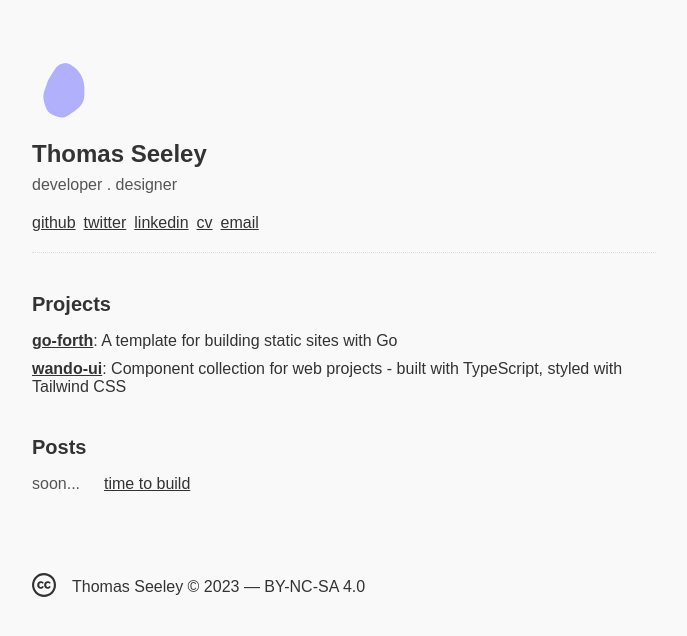
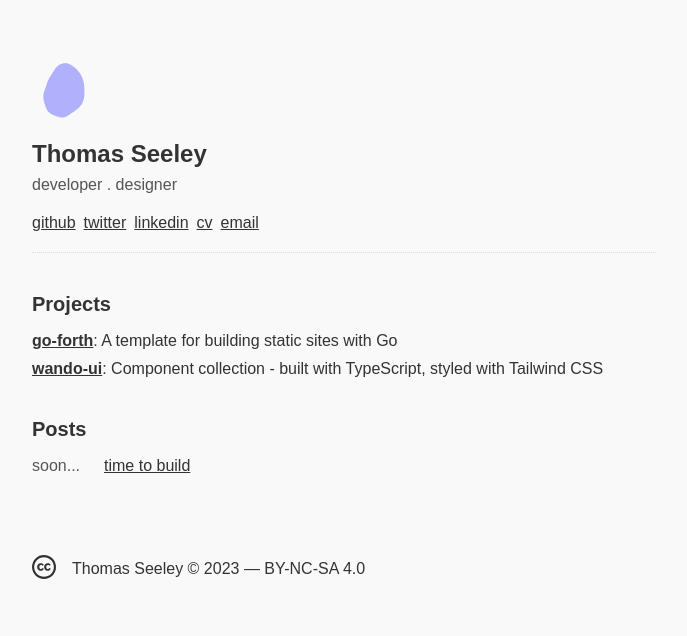
Before and after one commit to iamseeley/ts-site, a React (Vite) app: page / in a window 1280 px wide. Shown: the top 636 px of the page, without its empty margins (296-983 px from the left). Built offline with nearby package versions, Linux system fonts and the light colour scheme.

Commit message:
changing project description

```diff
--- a/src/components/ui/projectlist.tsx
+++ b/src/components/ui/projectlist.tsx
@@ -8,7 +8,7 @@ function ProjectList() {
                 <h3>Projects</h3>
                 <ul>
                 <Project link="https://github.com/iamseeley/go-forth" title="go-forth" description="A template for building static sites with Go" />
-                <Project link="https://github.com/iamseeley/wando-ui" title="wando-ui" description="Component collection for web projects - built with TypeScript, styled with Tailwind CSS" />
+                <Project link="https://github.com/iamseeley/wando-ui" title="wando-ui" description="Component collection - built with TypeScript, styled with Tailwind CSS" />
                 </ul>
            </section>
         </>
```
